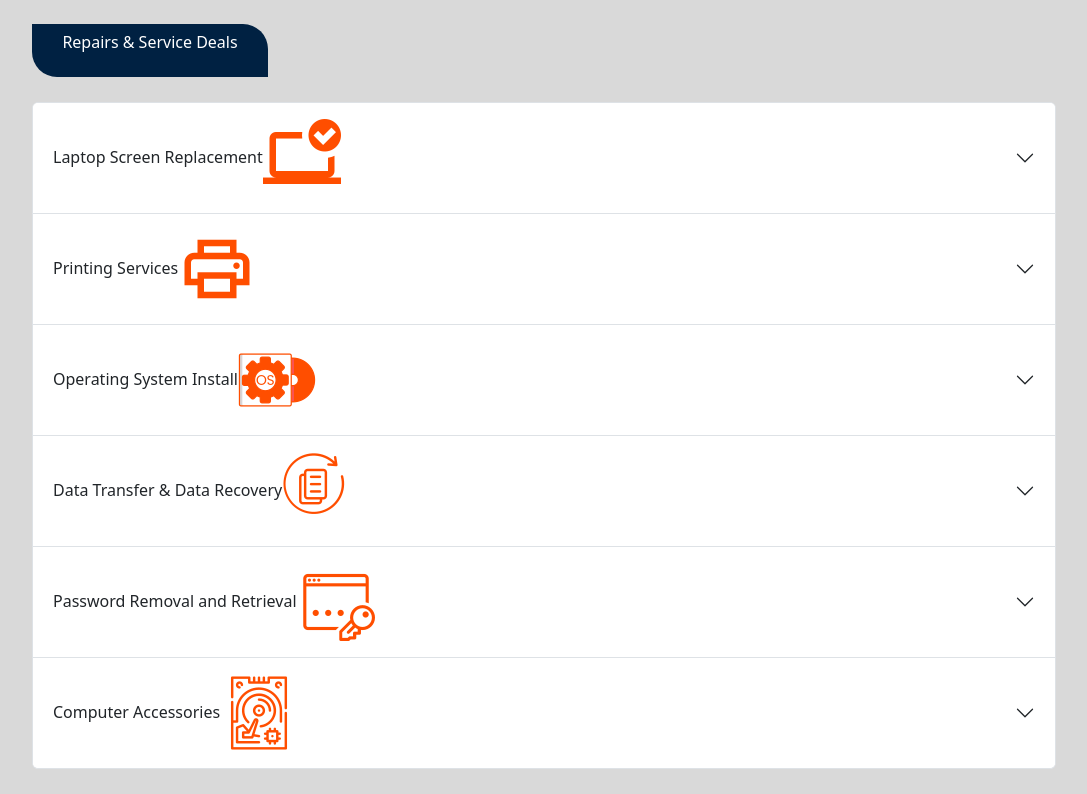
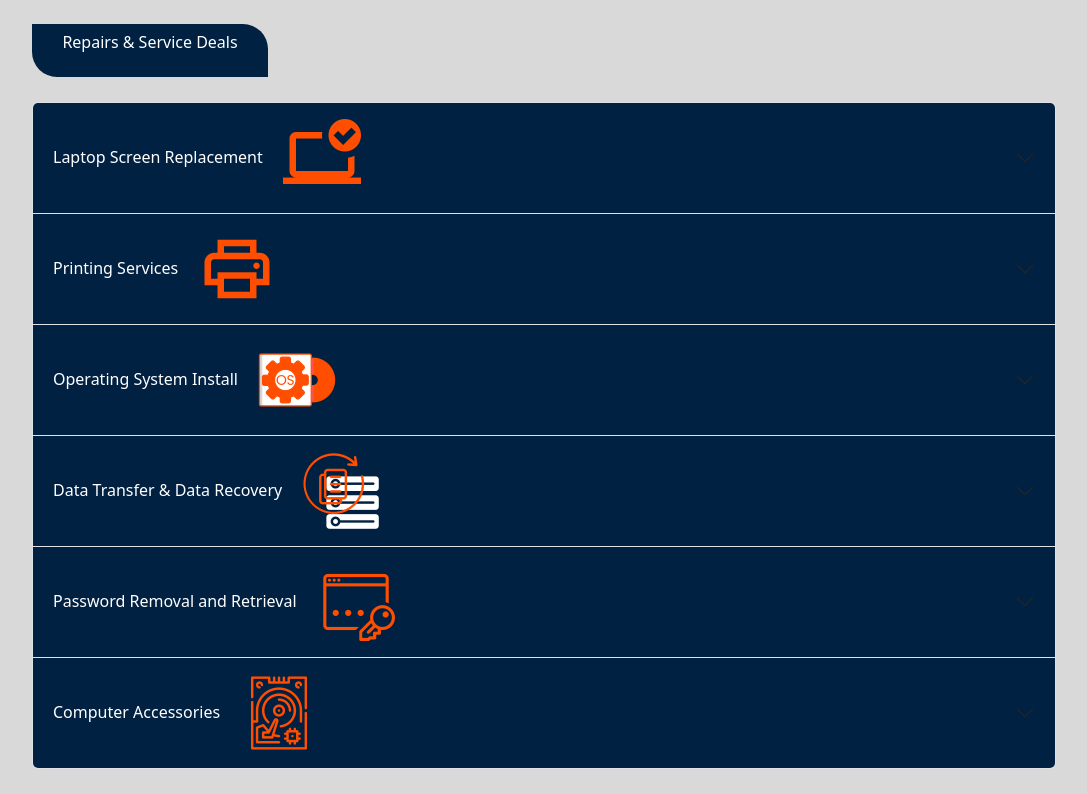
Before and after one commit to SandeSydney/tech_shop, a React (Create React App) app: page /services in a window 1280 px wide. Shown: the part 822-1616 px from the top of the page, without its empty margins (96-1183 px from the left). Built offline with nearby package versions, Linux system fonts and the light colour scheme.

Commit message:
Styled accordions

```diff
--- a/src/App.css
+++ b/src/App.css
@@ -228,20 +228,9 @@ button {
   color: #FFFFFF;
 }
 
-.all-service-offers{
-  display: grid;
-  grid-template-columns: auto;
-  grid-area:
-    "one" "two"
-    "three" "four"
-    "five" "six"
-    "seven" "eight"
-    "nine" "ten"
-    "eleven" "twelve"
-  ;
-}
+.all-service-offers {}
 
-.service-offer-left{
+.service-offer-left {
   background-color: #002142;
   border-radius: 0px 25px 25px 0px;
   color: #FFFFFF;
@@ -249,7 +238,8 @@ button {
   justify-content: center;
   align-items: center;
 }
-.service-offer-right{
+
+.service-offer-right {
   background-color: #002142;
   border-radius: 25px 0px 0px 25px;
   color: #FFFFFF;
@@ -257,3 +247,17 @@ button {
   justify-content: center;
   align-items: center;
 }
+
+.accordion-button {
+  background-color: #002142 !important;
+  color: #FFFFFF !important;
+  gap: 20px !important;
+}
+
+.accordion-button:focus {
+  box-shadow: none;
+}
+
+.accordion-button:not(.collapsed) {
+  color: #212529;
+}
```
